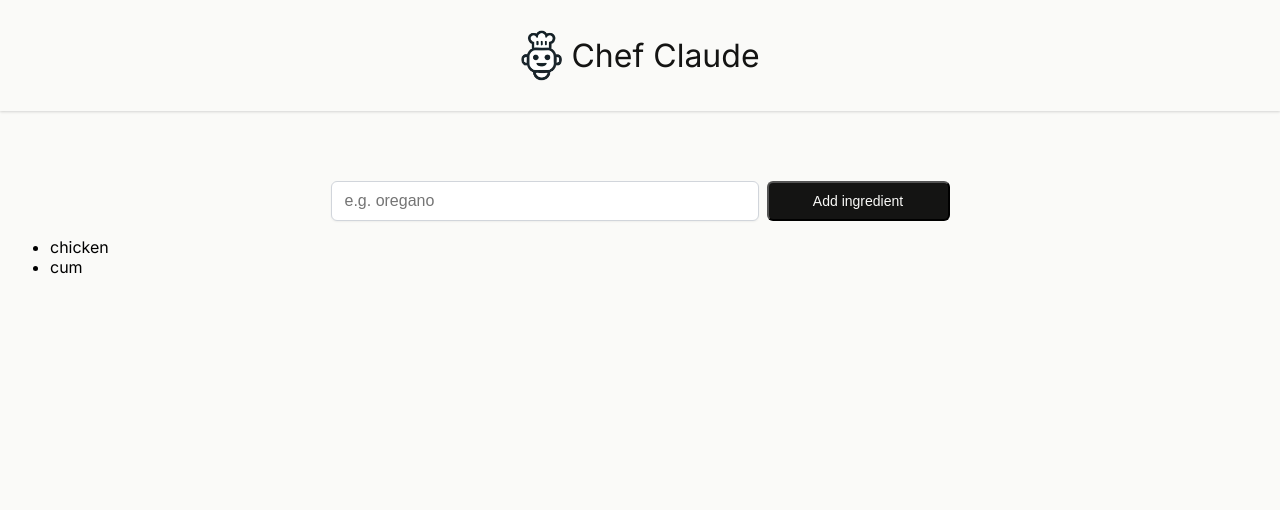
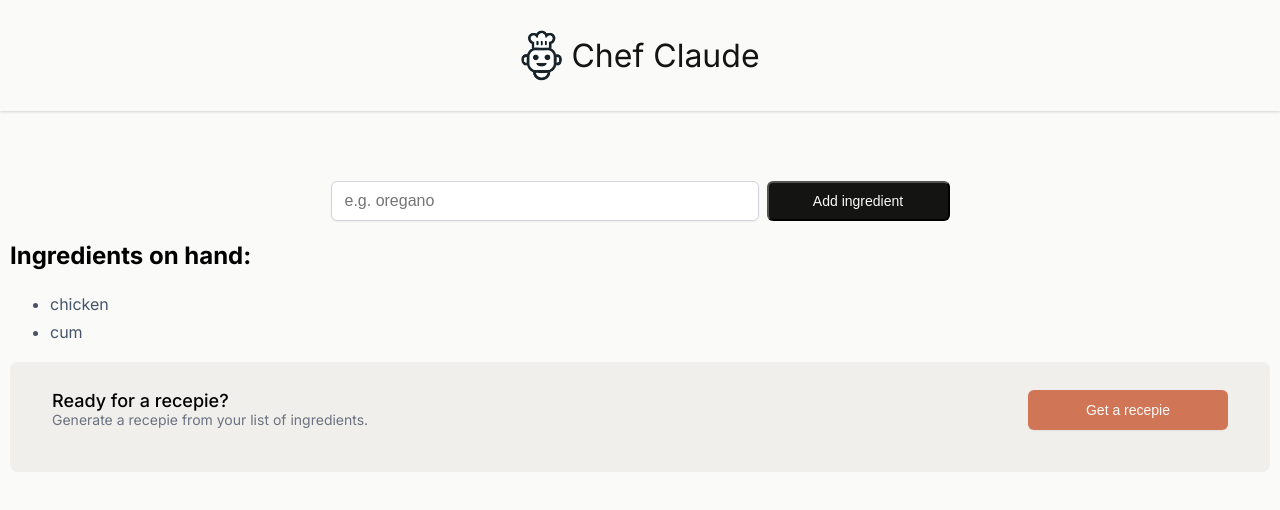
Before and after one commit to Mohammdamin-Sedaghat/Recat_Project_Bunk, a React (Vite) app in the folder chef-claude/: page / in a window 1280 px wide. Shown: the top 510 px of the page. Built offline with nearby package versions, Linux system fonts and the light colour scheme.

Commit message:
added recepie asking button

```diff
--- a/chef-claude/index.css
+++ b/chef-claude/index.css
@@ -55,3 +55,48 @@ form > button {
     font-size: 14px;
 
 }
+
+.recepie_box {
+    background-color: #F0EFEB;
+    padding: 28px 42px;
+    box-sizing: border-box;
+    height: 110px;
+    border-radius: 8px;
+    display: flex;
+}
+
+.recepie_box > button {
+    flex-grow: 1;
+    height: 40px;
+    max-width: 200px;
+    background-color: #D17557;
+    border: none;
+    box-shadow: 0px 1px 2px 0px #0000000D;
+    font-size: 14px;
+    color: #FAFAF8;
+    border-radius: 6px;
+}
+
+.recepie_box > div {
+    flex-grow: 1;
+}
+
+.ready_for_recepie {
+    font-size: 18px;
+    margin: 0px;
+    padding: 0px;
+    font-weight: 500;
+}
+
+.generate_text {
+    margin: 0px;
+    padding: 0px;
+    color: #6B7280;
+    font-size: 14px;
+    font-weight: 400;
+}
+
+.ingredient_list {
+    color: #475467;
+    line-height: 28px;
+}
--- a/chef-claude/src/main.jsx
+++ b/chef-claude/src/main.jsx
@@ -5,7 +5,7 @@ export default function Main() {
     const [ingredients, setIngredients] = React.useState(["chicken", "cum"])
 
     const ingredientsListItems = ingredients.map(ingredient => (
-        <li key={ingredient}>{ingredient}</li>
+        <li key={ingredient} className="ingredient_list">{ingredient}</li>
     ))
 
     function newIngredient(formData) {
@@ -24,9 +24,20 @@ export default function Main() {
                 />
                 <button>Add ingredient</button>
             </form>
-            <ul>
-                {ingredientsListItems}
-            </ul>
+            <section>
+                <h2>Ingredients on hand:</h2>
+                <ul>
+                    {ingredientsListItems}
+                </ul>
+                <div className="recepie_box">
+                    <div>
+                        <p className="ready_for_recepie">Ready for a recepie?</p>
+                        <p className="generate_text">Generate a recepie from your list of ingredients.</p>
+                    </div>
+                    <button>Get a recepie</button>
+                </div>
+            </section>
+
         </main>
     )
 }
```
